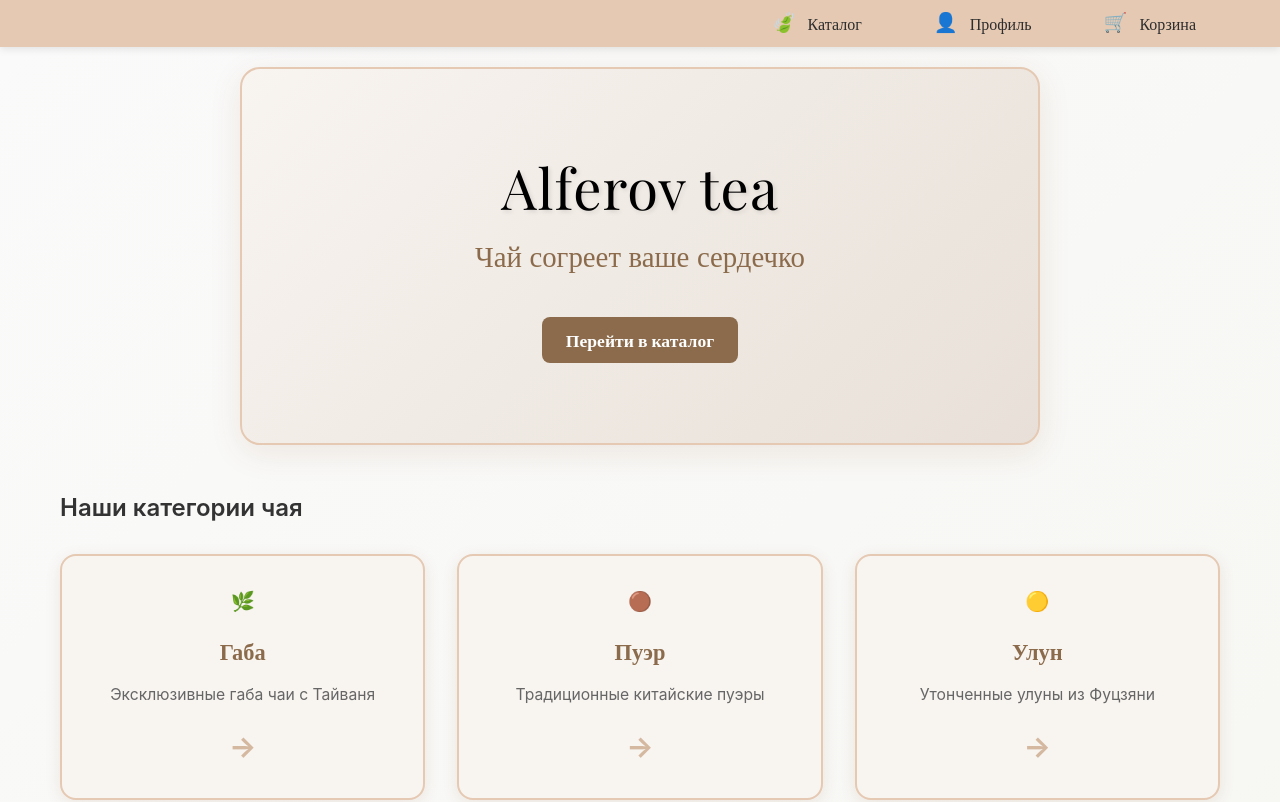
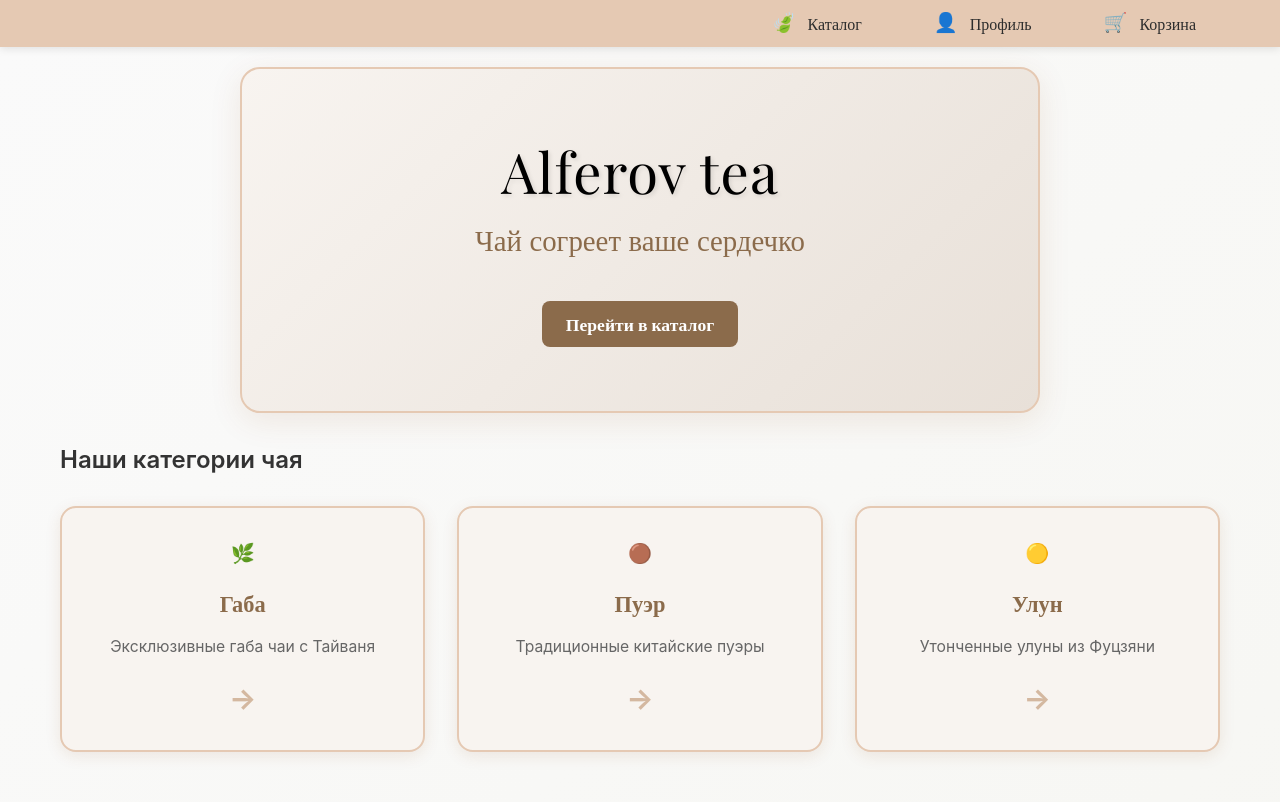
Before and after one commit to lianafah/tea-marketplace, a React (Vite) app: page / in a window 1280 px wide. Shown: the top 802 px of the page. Built offline with nearby package versions, Linux system fonts and the light colour scheme; a web font is replaced by a local one.

Commit message:
Reduce hero section size to fit within red line boundaries

```diff
--- a/src/pages/Home.css
+++ b/src/pages/Home.css
@@ -5,17 +5,18 @@
 .hero-section {
   background: linear-gradient(135deg, #f8f4f0 0%, #e8e0d8 100%);
   border-radius: 20px;
-  padding: 3rem 2rem;
-  margin: 0 2rem 3rem 2rem;
+  padding: 2rem 1.5rem; /* Уменьшил padding с 3rem 2rem */
+  margin: 0 2rem 2rem 2rem; /* Уменьшил нижний margin с 3rem до 2rem */
   display: flex;
   align-items: center;
   justify-content: space-between;
-  gap: 3rem;
+  gap: 2rem; /* Уменьшил gap с 3rem до 2rem */
   box-shadow: 0 8px 32px rgba(139, 69, 19, 0.1);
   border: 2px solid #e5c9b3;
-  max-width: 800px; /* Добавляю максимальную ширину */
-  margin-left: auto; /* Центрируем блок */
+  max-width: 800px;
+  margin-left: auto;
   margin-right: auto;
+  min-height: auto; /* Убираю фиксированную высоту */
 }
 
 .hero-content {
```
